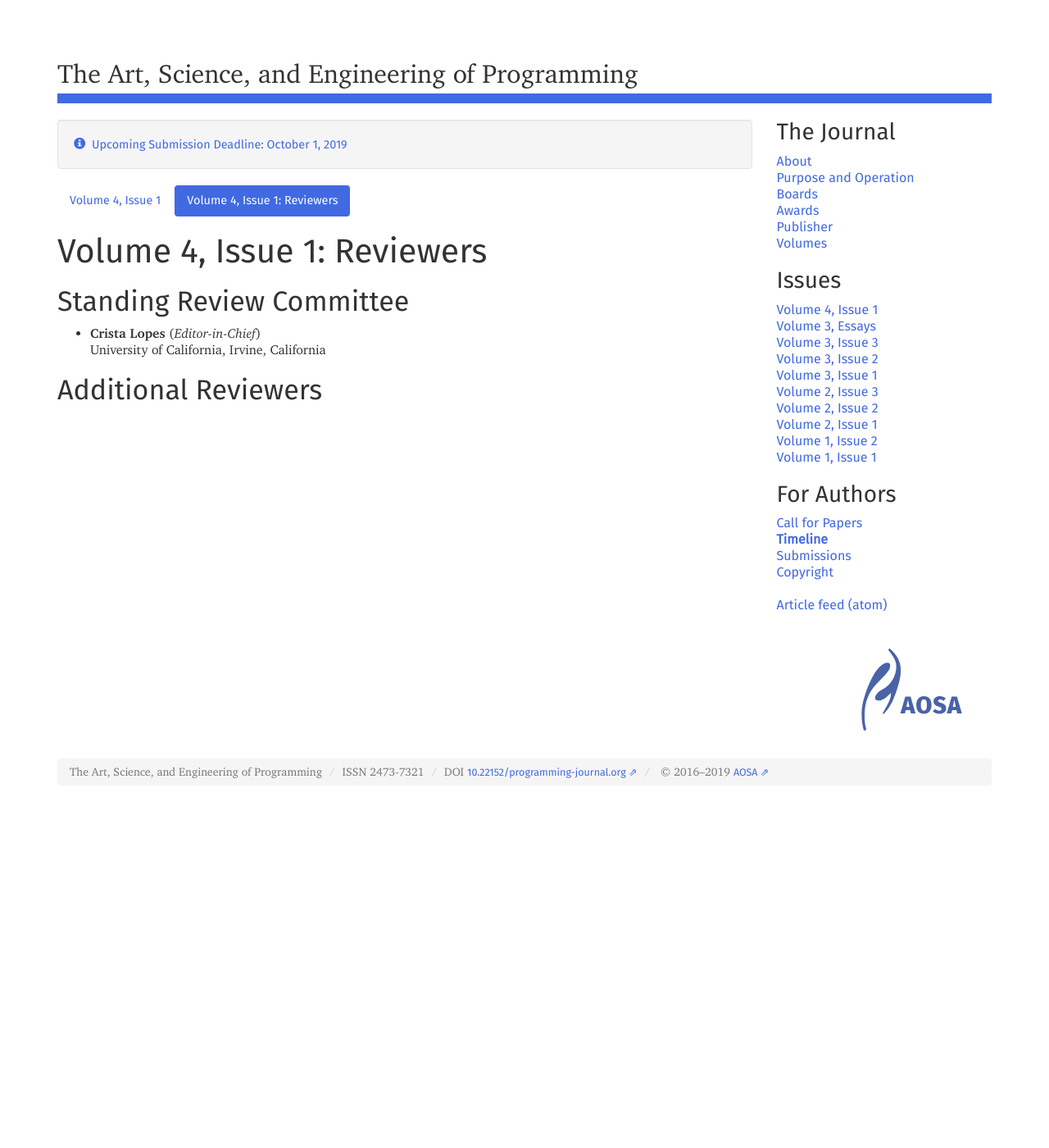
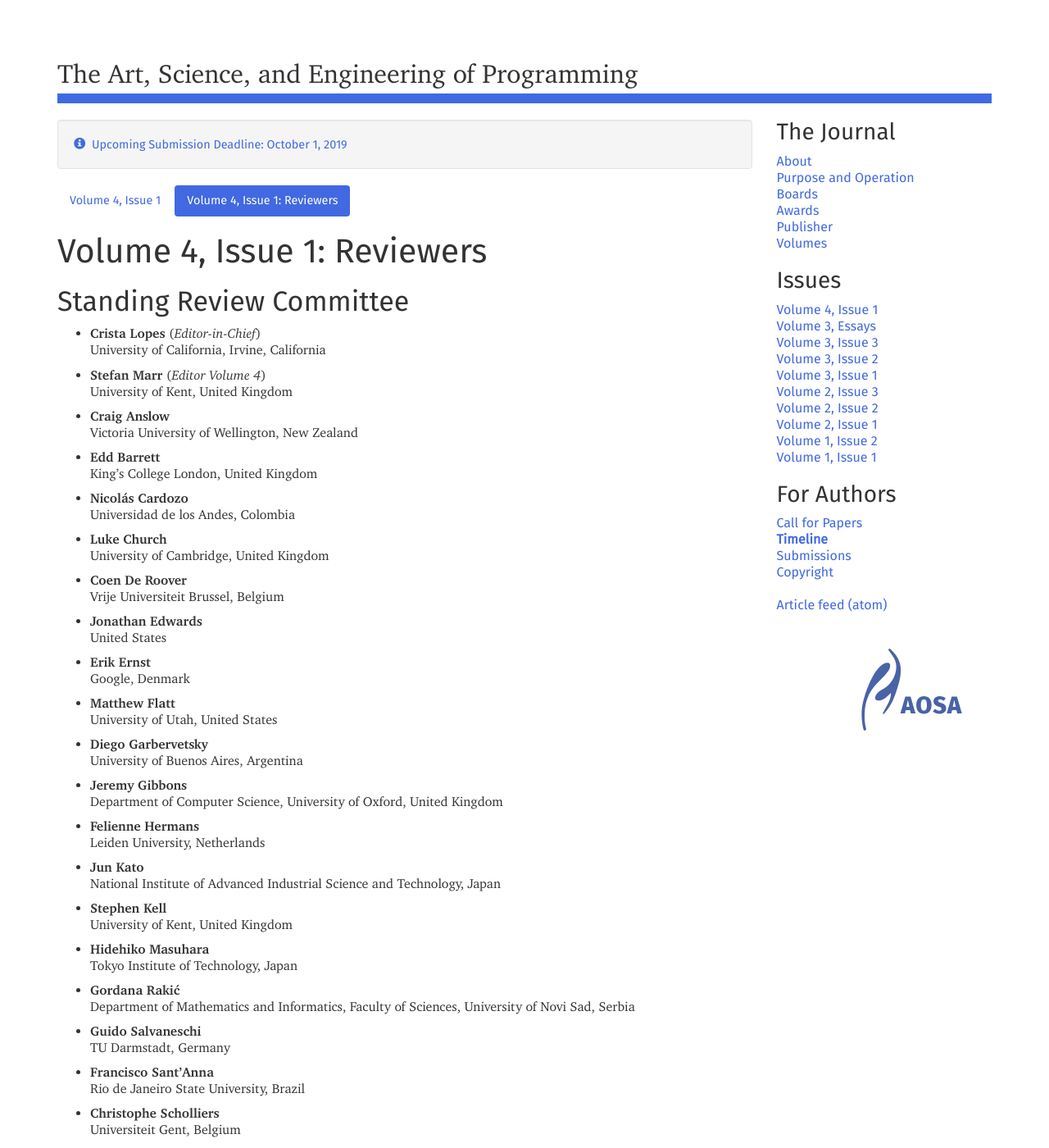
Before and after one commit to programming-journal/programming-journal.github.io, a Jekyll site: the page built from 2020/4/issue1/reviewers.markdown, in a window 1280 px wide and 1400 px high. Shown: the whole window at 82% size. Built offline with Jekyll 4.4.1, drawn with Linux system fonts in a browser that asks for light colours; some of the changed text lies outside the part shown.

Commit message:
Added Vol 4 reviewers
Signed-off-by: Stefan Marr <git@stefan-marr.de>

```diff
--- a/_data/reviewers_vol4_issue1.yml
+++ b/_data/reviewers_vol4_issue1.yml
@@ -1,3 +1,70 @@
 - name: Crista Lopes
   affiliation: University of California, Irvine, California
   extra: "Editor-in-Chief"
+
+- name: Stefan Marr
+  affiliation: University of Kent, United Kingdom
+  extra: "Editor Volume 4"
+
+- name: Craig Anslow
+  affiliation: Victoria University of Wellington, New Zealand
+
+- name: Edd Barrett
+  affiliation: King's College London, United Kingdom
+
+- name: Nicolás Cardozo
+  affiliation: Universidad de los Andes, Colombia
+
+- name: Luke Church
+  affiliation: University of Cambridge, United Kingdom
+
+- name: Coen De Roover
+  affiliation: Vrije Universiteit Brussel, Belgium
+
+- name: Jonathan Edwards
+  affiliation: United States
+
+- name: Erik Ernst
+  affiliation: Google, Denmark
+
+- name: Matthew Flatt
+  affiliation: University of Utah, United States
+
+- name: Diego Garbervetsky
+  affiliation: University of Buenos Aires, Argentina
+
+- name: Jeremy Gibbons
+  affiliation: Department of Computer Science, University of Oxford, United Kingdom
+
+- name: Felienne Hermans
+  affiliation: Leiden University, Netherlands
+
+- name: Jun Kato
+  affiliation: National Institute of Advanced Industrial Science and Technology, Japan
+
+- name: Stephen Kell
+  affiliation: University of Kent, United Kingdom
+
+- name: Hidehiko Masuhara
+  affiliation: Tokyo Institute of Technology, Japan
+
+- name: Gordana Rakić
+  affiliation: Department of Mathematics and Informatics, Faculty of Sciences, University of Novi Sad, Serbia
+
+- name: Guido Salvaneschi
+  affiliation: TU Darmstadt, Germany
+
+- name: Francisco Sant'Anna
+  affiliation: Rio de Janeiro State University, Brazil
+
+- name: Christophe Scholliers
+  affiliation: Universiteit Gent, Belgium
+
+- name: Friedrich Steimann
+  affiliation: Fernuniversität Hagen, Germany
+
+- name: Michael Van De Vanter
+  affiliation:  Cal Poly San Luis Obispo, United States
+
+- name: Didier Verna
+  affiliation: EPITA / LRDE, France
--- a/_data/reviewers_vol4_issue2.yml
+++ b/_data/reviewers_vol4_issue2.yml
@@ -1,3 +1,70 @@
 - name: Crista Lopes
   affiliation: University of California, Irvine, California
   extra: "Editor-in-Chief"
+
+- name: Stefan Marr
+  affiliation: University of Kent, United Kingdom
+  extra: "Editor Volume 4"
+
+- name: Craig Anslow
+  affiliation: Victoria University of Wellington, New Zealand
+
+- name: Edd Barrett
+  affiliation: King's College London, United Kingdom
+
+- name: Nicolás Cardozo
+  affiliation: Universidad de los Andes, Colombia
+
+- name: Luke Church
+  affiliation: University of Cambridge, United Kingdom
+
+- name: Coen De Roover
+  affiliation: Vrije Universiteit Brussel, Belgium
+
+- name: Jonathan Edwards
+  affiliation: United States
+
+- name: Erik Ernst
+  affiliation: Google, Denmark
+
+- name: Matthew Flatt
+  affiliation: University of Utah, United States
+
+- name: Diego Garbervetsky
+  affiliation: University of Buenos Aires, Argentina
+
+- name: Jeremy Gibbons
+  affiliation: Department of Computer Science, University of Oxford, United Kingdom
+
+- name: Felienne Hermans
+  affiliation: Leiden University, Netherlands
+
+- name: Jun Kato
+  affiliation: National Institute of Advanced Industrial Science and Technology, Japan
+
+- name: Stephen Kell
+  affiliation: University of Kent, United Kingdom
+
+- name: Hidehiko Masuhara
+  affiliation: Tokyo Institute of Technology, Japan
+
+- name: Gordana Rakić
+  affiliation: Department of Mathematics and Informatics, Faculty of Sciences, University of Novi Sad, Serbia
+
+- name: Guido Salvaneschi
+  affiliation: TU Darmstadt, Germany
+
+- name: Francisco Sant'Anna
+  affiliation: Rio de Janeiro State University, Brazil
+
+- name: Christophe Scholliers
+  affiliation: Universiteit Gent, Belgium
+
+- name: Friedrich Steimann
+  affiliation: Fernuniversität Hagen, Germany
+
+- name: Michael Van De Vanter
+  affiliation:  Cal Poly San Luis Obispo, United States
+
+- name: Didier Verna
+  affiliation: EPITA / LRDE, France
--- a/_data/reviewers_vol4_issue2_additional.yml
+++ b/_data/reviewers_vol4_issue2_additional.yml
@@ -0,0 +1,8 @@
+- name: Steve Krouse
+  affiliation: United States
+
+- name: Anthony Canino
+  affiliation: State University of New York at Binghamton, United States
+
+- name: João Costa Seco
+  affiliation: Computer Science Department of the FCT/Universidade Nova de Lisboa, Portugal
--- a/_data/reviewers_vol4_issue3.yml
+++ b/_data/reviewers_vol4_issue3.yml
@@ -1,3 +1,70 @@
 - name: Crista Lopes
   affiliation: University of California, Irvine, California
   extra: "Editor-in-Chief"
+
+- name: Stefan Marr
+  affiliation: University of Kent, United Kingdom
+  extra: "Editor Volume 4"
+
+- name: Craig Anslow
+  affiliation: Victoria University of Wellington, New Zealand
+
+- name: Edd Barrett
+  affiliation: King's College London, United Kingdom
+
+- name: Nicolás Cardozo
+  affiliation: Universidad de los Andes, Colombia
+
+- name: Luke Church
+  affiliation: University of Cambridge, United Kingdom
+
+- name: Coen De Roover
+  affiliation: Vrije Universiteit Brussel, Belgium
+
+- name: Jonathan Edwards
+  affiliation: United States
+
+- name: Erik Ernst
+  affiliation: Google, Denmark
+
+- name: Matthew Flatt
+  affiliation: University of Utah, United States
+
+- name: Diego Garbervetsky
+  affiliation: University of Buenos Aires, Argentina
+
+- name: Jeremy Gibbons
+  affiliation: Department of Computer Science, University of Oxford, United Kingdom
+
+- name: Felienne Hermans
+  affiliation: Leiden University, Netherlands
+
+- name: Jun Kato
+  affiliation: National Institute of Advanced Industrial Science and Technology, Japan
+
+- name: Stephen Kell
+  affiliation: University of Kent, United Kingdom
+
+- name: Hidehiko Masuhara
+  affiliation: Tokyo Institute of Technology, Japan
+
+- name: Gordana Rakić
+  affiliation: Department of Mathematics and Informatics, Faculty of Sciences, University of Novi Sad, Serbia
+
+- name: Guido Salvaneschi
+  affiliation: TU Darmstadt, Germany
+
+- name: Francisco Sant'Anna
+  affiliation: Rio de Janeiro State University, Brazil
+
+- name: Christophe Scholliers
+  affiliation: Universiteit Gent, Belgium
+
+- name: Friedrich Steimann
+  affiliation: Fernuniversität Hagen, Germany
+
+- name: Michael Van De Vanter
+  affiliation:  Cal Poly San Luis Obispo, United States
+
+- name: Didier Verna
+  affiliation: EPITA / LRDE, France
```
